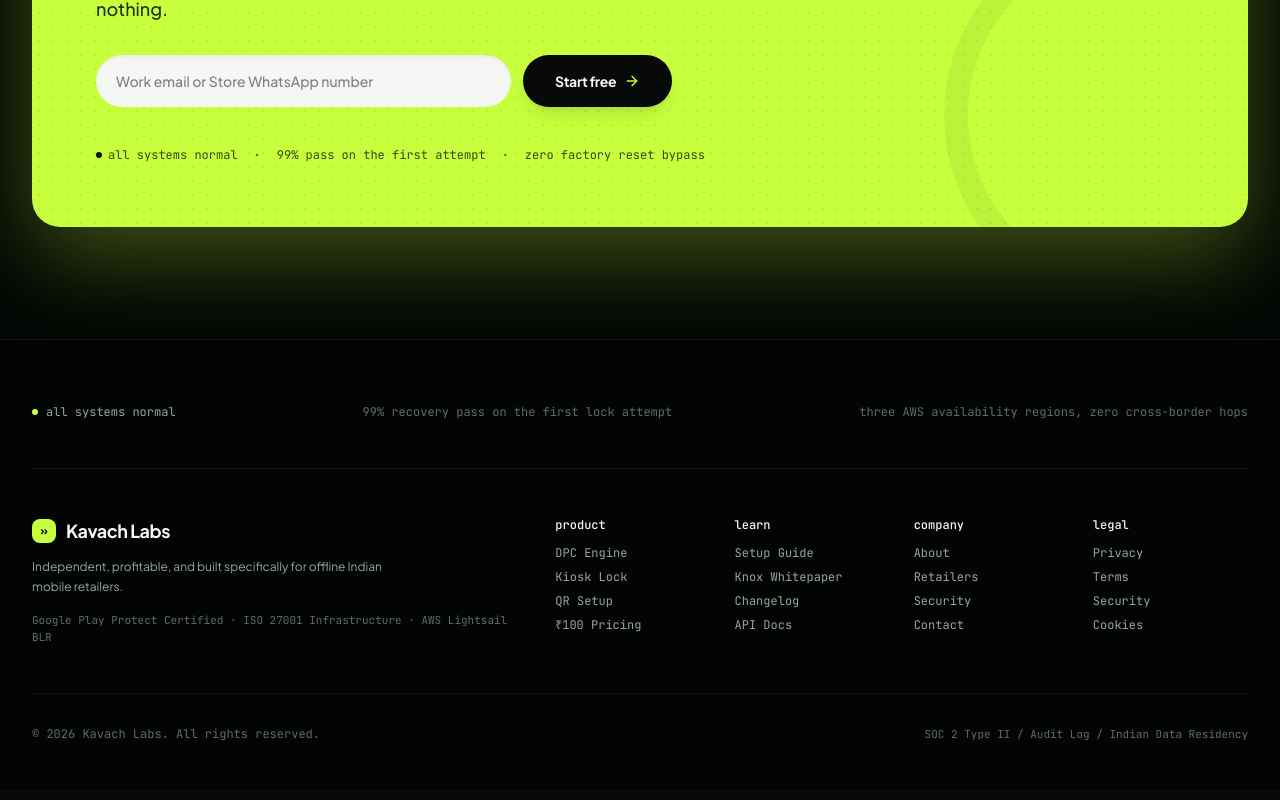
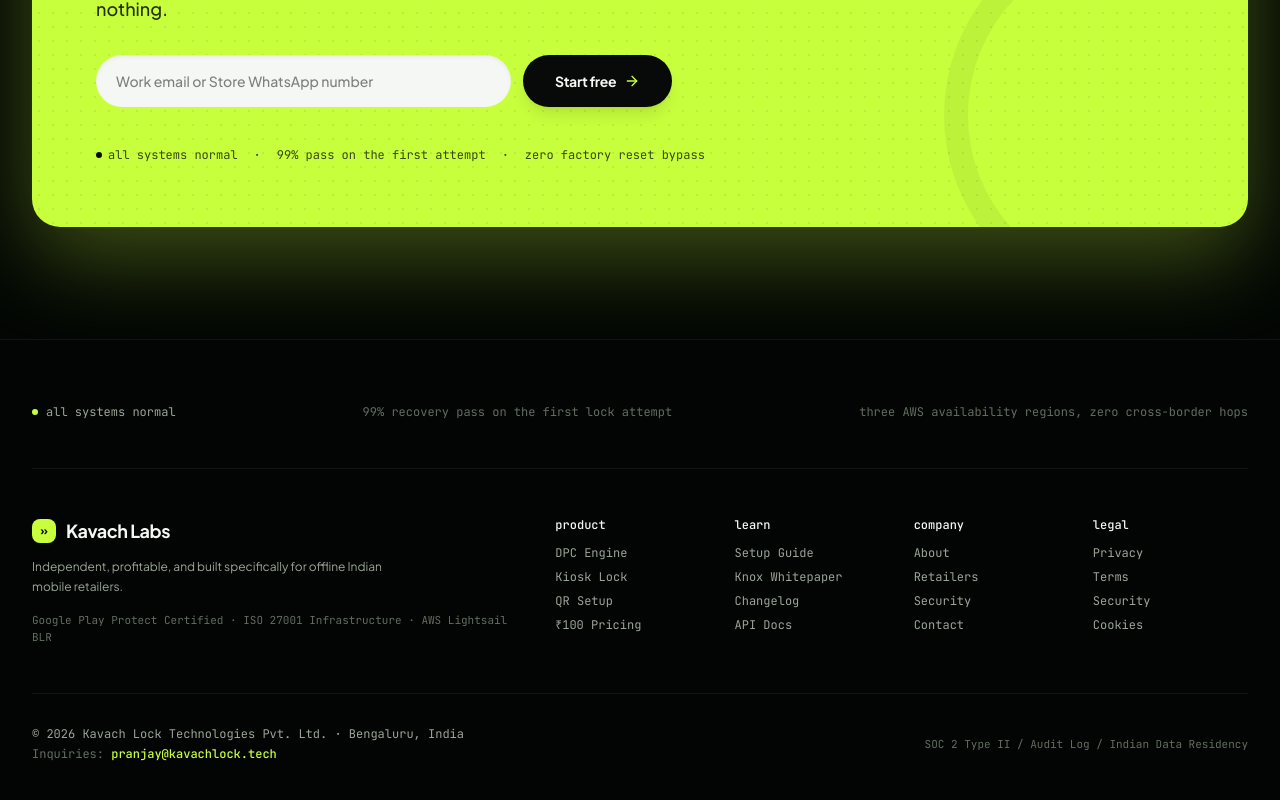
Before and after one commit to aweryessuika/kavach-landing-page, a React (Vite) app: page / in a window 1280 px wide. Shown: the part 7223-8023 px from the top of the page. Built offline with nearby package versions, Linux system fonts and the light colour scheme.

Commit message:
fix(footer): add official legal company entity and inquiry mailto link

```diff
--- a/src/components/Footer.tsx
+++ b/src/components/Footer.tsx
@@ -1,6 +1,4 @@
 export function Footer() {
-  const currentYear = new Date().getFullYear();
-
   return (
     <footer className="relative bg-[#030504] border-t border-white/[0.06] pt-16 pb-12 overflow-hidden text-[#9BA598]">
       <div className="max-w-7xl mx-auto px-4 sm:px-6 lg:px-8 relative z-10">
@@ -80,7 +78,18 @@
 
         {/* Bottom Bar */}
         <div className="pt-8 flex flex-col sm:flex-row items-center justify-between gap-4 text-xs font-mono text-[#626D60]">
-          <div>© {currentYear} Kavach Labs. All rights reserved.</div>
+          <div className="space-y-1 text-center sm:text-left">
+            <p className="text-[#9BA598]">© 2026 Kavach Lock Technologies Pvt. Ltd. · Bengaluru, India</p>
+            <p>
+              Inquiries:{' '}
+              <a
+                href="mailto:pranjay@kavachlock.tech"
+                className="text-[#C7FF3D] hover:underline transition-colors font-medium"
+              >
+                pranjay@kavachlock.tech
+              </a>
+            </p>
+          </div>
           <div className="text-[11px]">SOC 2 Type II / Audit Log / Indian Data Residency</div>
         </div>
       </div>
```
